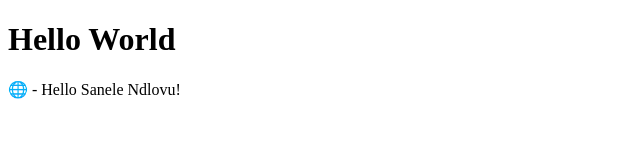
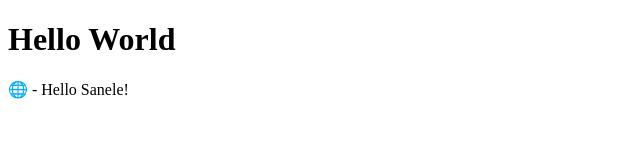
Before and after one commit to sane03/Software3, a plain HTML site: page index.html in a window 1280 px wide. Shown: the full height of the page, 0-640 px from the left. Drawn offline with Linux system fonts and the light colour scheme.

Commit message:
"My First Name"

```diff
--- a/index.html
+++ b/index.html
@@ -7,7 +7,7 @@
 <body>
     <h1>Hello World</h1>
     <p>
-    &#127760 - Hello Sanele Ndlovu!
+    &#127760 - Hello Sanele!
     </p>
 </body>
 </html>
```
